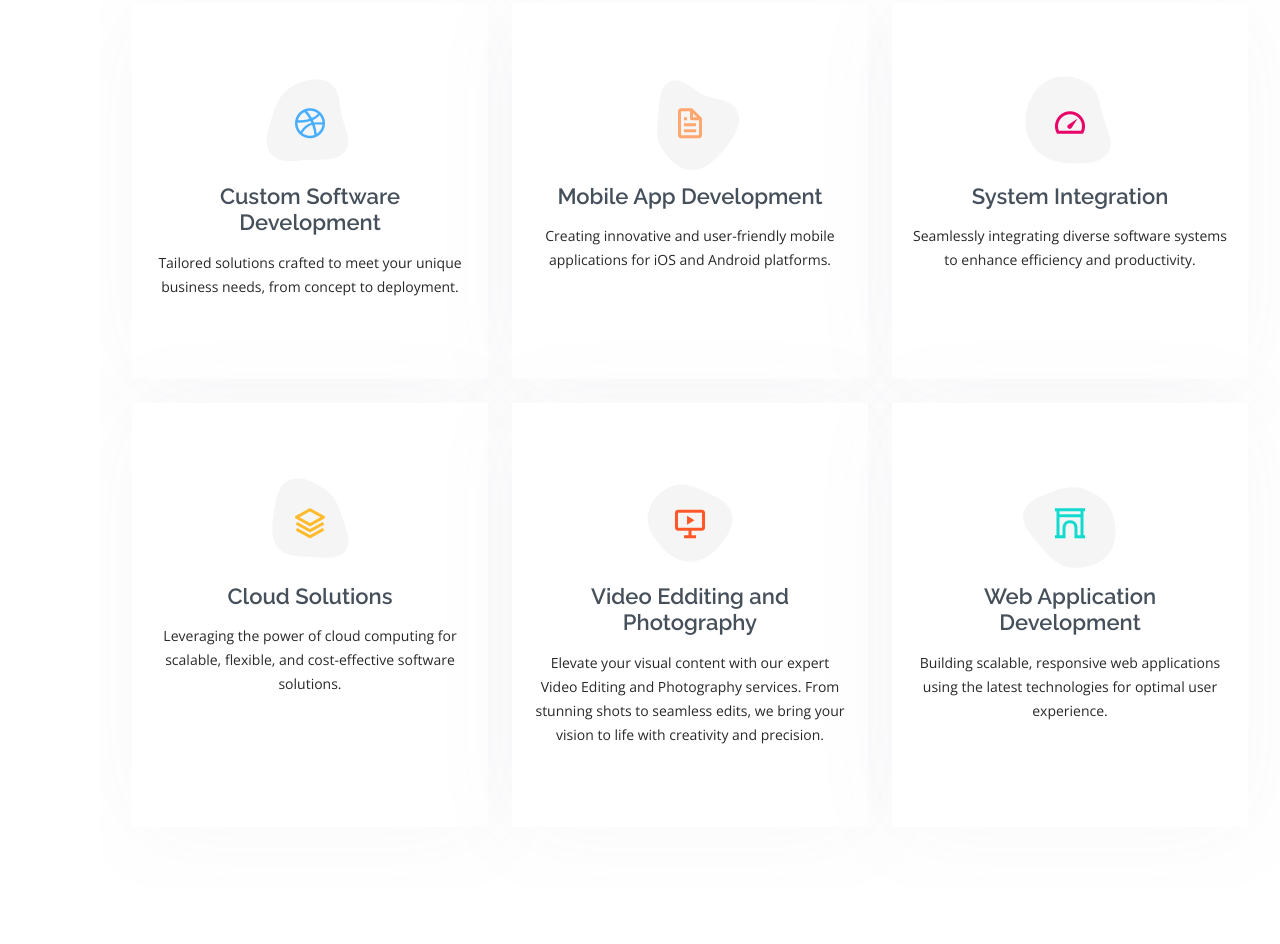
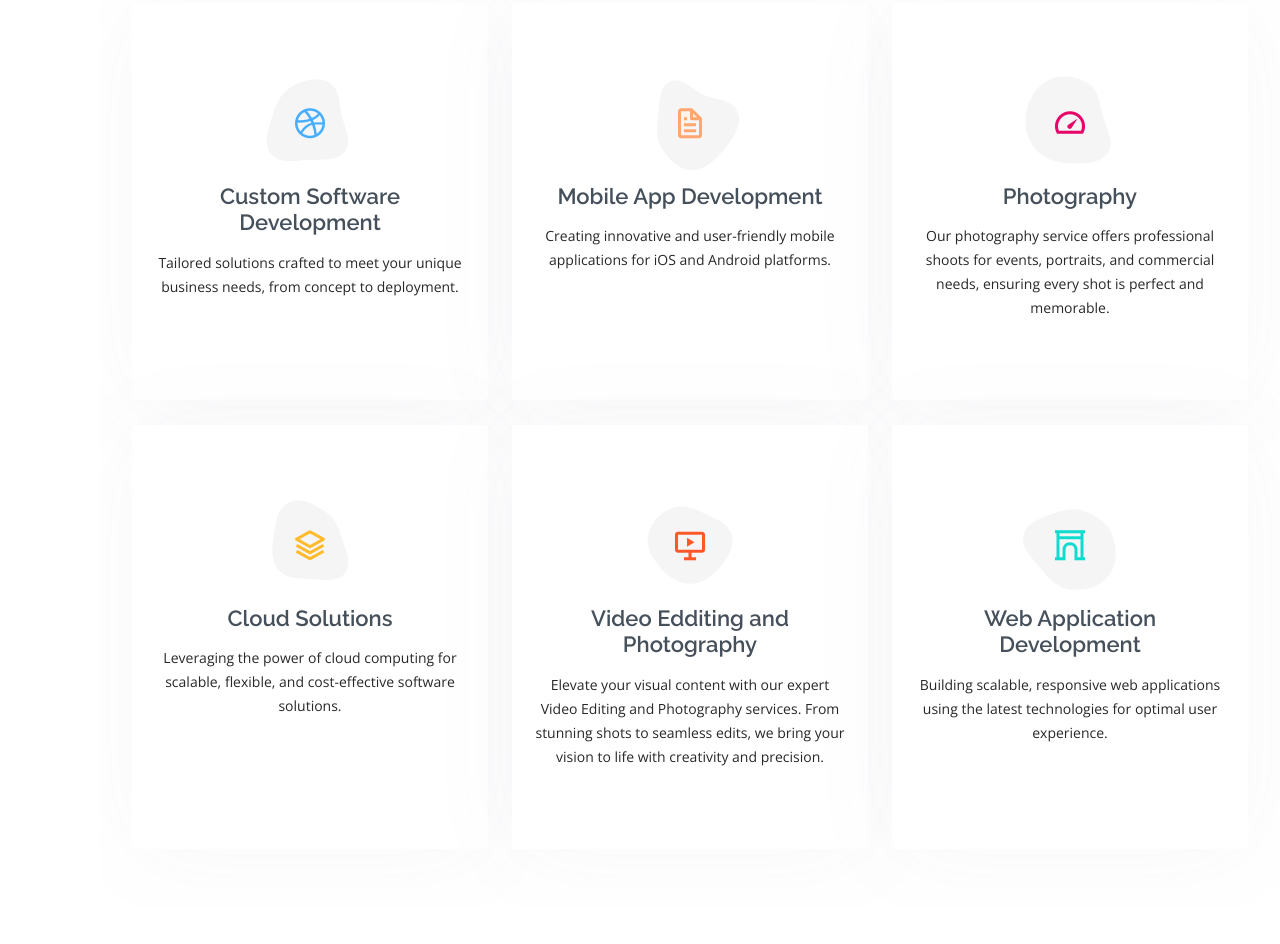
Before and after one commit to Nikasalee/Duleshi, a plain HTML site: page index.html in a window 1280 px wide. Shown: the part 5260-6204 px from the top of the page. Drawn offline with nearby package versions, Linux system fonts and the light colour scheme.

Commit message:
Update index.html

```diff
--- a/index.html
+++ b/index.html
@@ -558,8 +558,8 @@
                 </svg>
                 <i class="bx bx-tachometer"></i>
               </div>
-              <h4><a href="">System Integration</a></h4>
-              <p>Seamlessly integrating diverse software systems to enhance efficiency and productivity.</p>
+              <h4><a href="">Photography</a></h4>
+              <p>Our photography service offers professional shoots for events, portraits, and commercial needs, ensuring every shot is perfect and memorable.</p>
             </div>
           </div>
 
```
